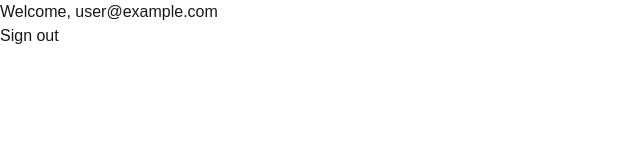
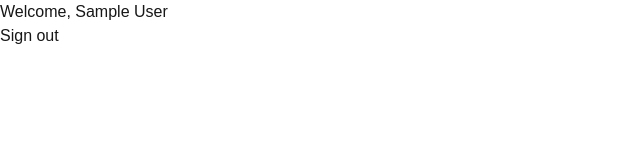
Before and after one commit to boyu8266/nextjs-auth-line, a Next.js app: page / in a window 1280 px wide. Shown: the top 160 px of the page, without its empty margins (0-640 px from the left). Built offline with nearby package versions, Linux system fonts and the light colour scheme; no server answers; sample sign-in values are in the browser's storage.

Commit message:
fix: display user name instead of email

```diff
--- a/src/app/page.tsx
+++ b/src/app/page.tsx
@@ -15,7 +15,7 @@ export default async function Home() {
   return (
     <main>
       <div>
-        <p>Welcome, {session.user?.email}</p>
+        <p>Welcome, {session.user?.name}</p>
         {/* Assuming LogoutButton is for authenticated users */}
         <LogoutButton />
       </div>
```
